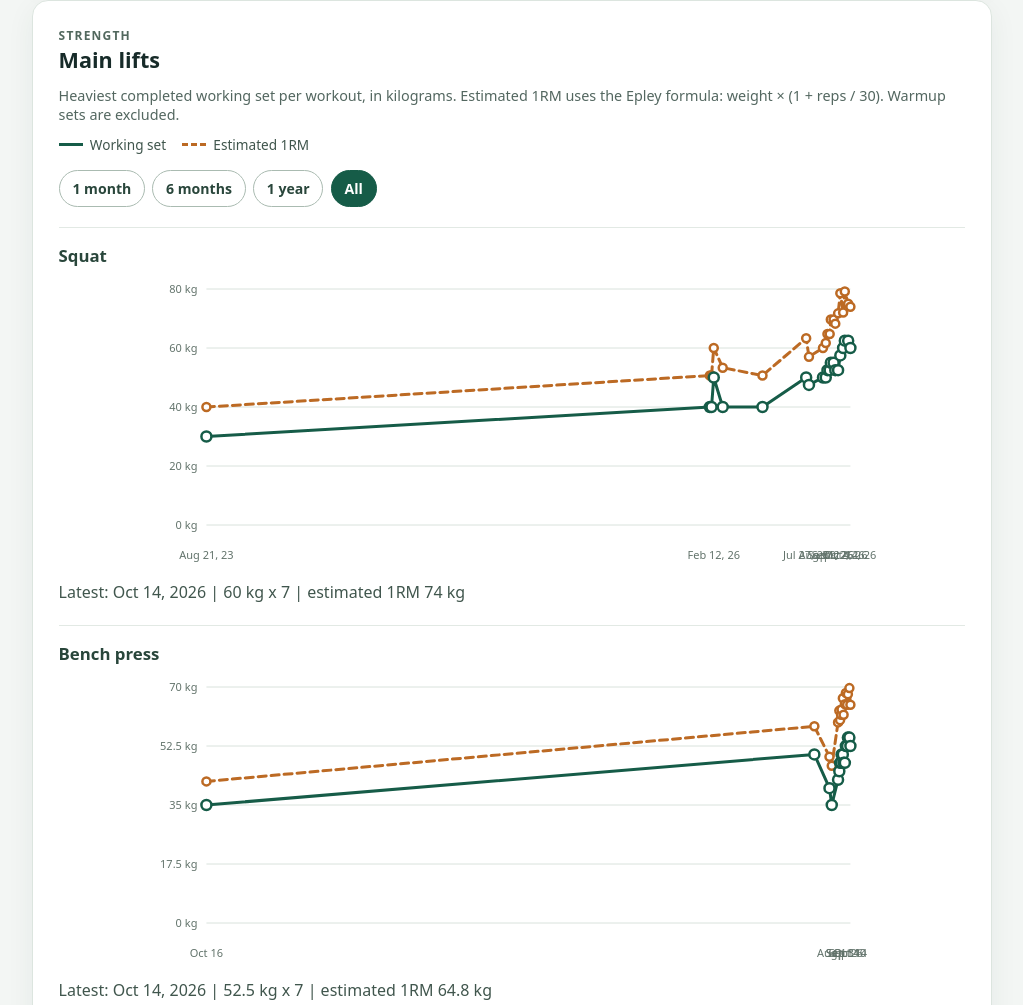
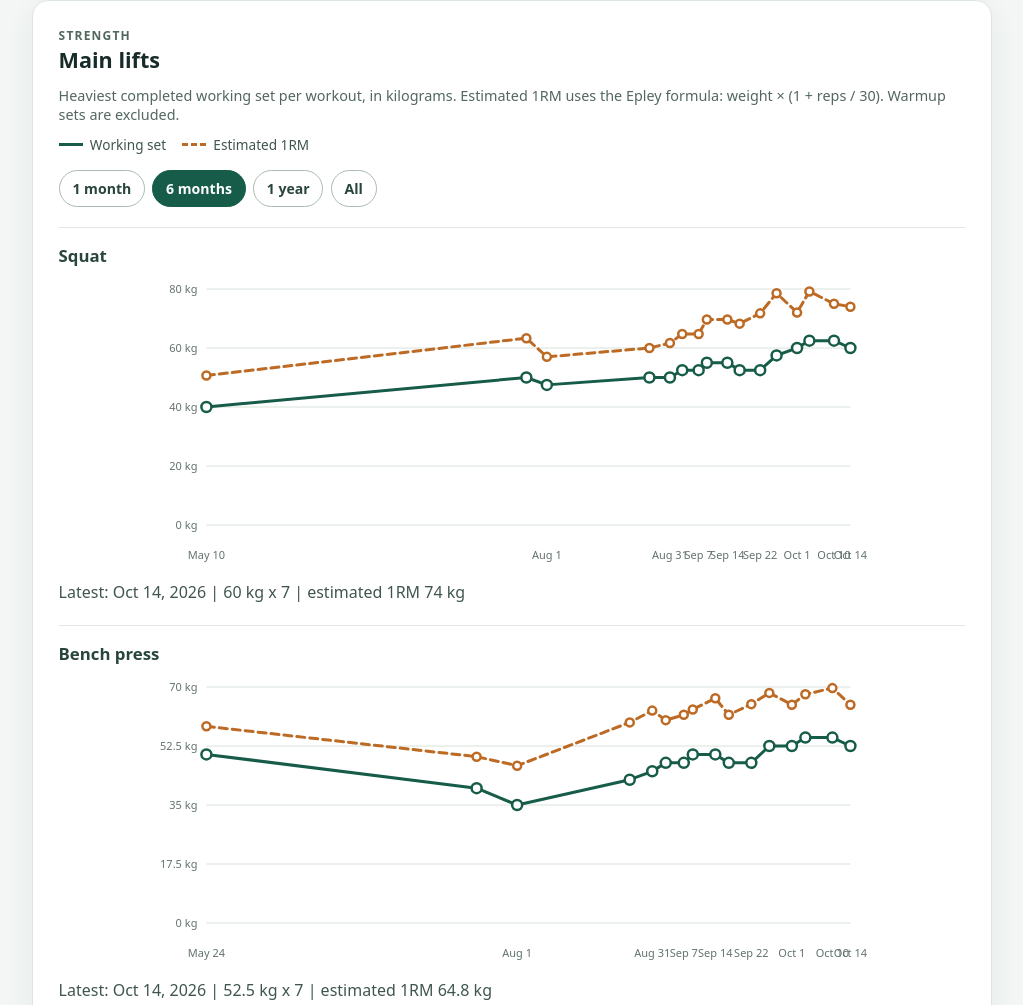
Before and after one commit to ThisFunctionalTom/liftosaur-to-garmin, a plain HTML site: page progress/site/index.html in a window 1280 px wide. Shown: the part 585-1590 px from the top of the page, without its empty margins (128-1151 px from the left). Drawn offline with Linux system fonts and the light colour scheme.

Commit message:
Default progress charts to six months

```diff
--- a/progress/site/app.js
+++ b/progress/site/app.js
@@ -11,7 +11,7 @@ const lifts = [
   { key: 'overhead', name: 'Overhead press' },
 ];
 let progressData;
-let activeRange = 'all';
+let activeRange = '6m';
 
 function element(name, attributes = {}, parent) {
   const node = document.createElementNS(ns, name);
--- a/progress/site/index.html
+++ b/progress/site/index.html
@@ -45,9 +45,9 @@
         </div>
         <div class="range-toolbar" role="group" aria-label="Strength trend time range">
           <button type="button" data-range="1m" aria-pressed="false">1 month</button>
-          <button type="button" data-range="6m" aria-pressed="false">6 months</button>
+          <button type="button" data-range="6m" aria-pressed="true">6 months</button>
           <button type="button" data-range="1y" aria-pressed="false">1 year</button>
-          <button type="button" data-range="all" aria-pressed="true">All</button>
+          <button type="button" data-range="all" aria-pressed="false">All</button>
         </div>
         <div class="lift-charts">
           <section class="lift-chart" aria-labelledby="squat-heading">
```
